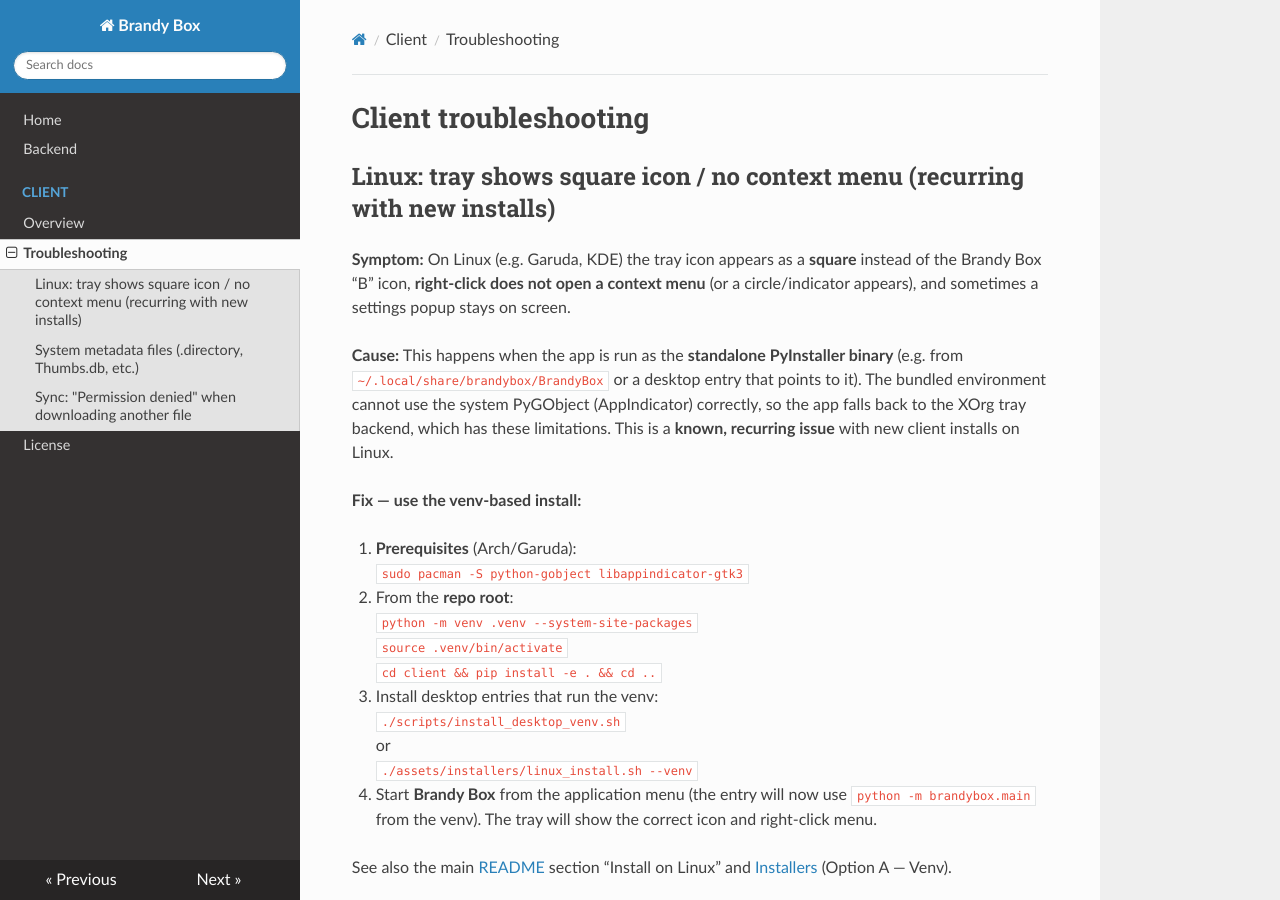
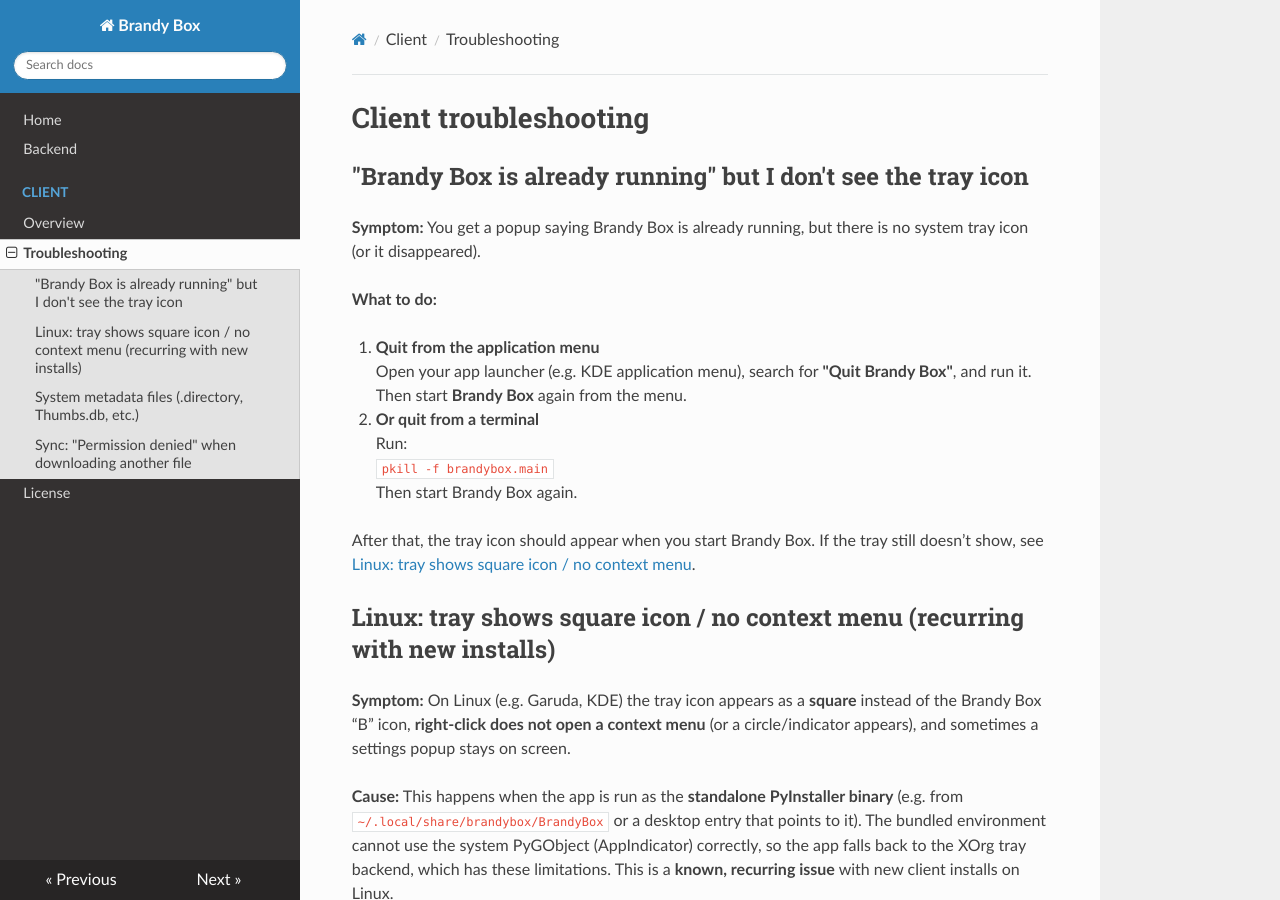
Before and after one commit to markusbrand/brandyBox, an MkDocs documentation site: the page built from docs/client/troubleshooting.md, in a window 1280 px wide and 900 px high. Built offline with MkDocs 1.6.1, drawn with Linux system fonts in a browser that asks for light colours; nearby versions of some CDN libraries.

Commit message:
Update Brandy Box running notification and troubleshooting guidance
- Enhanced the notification message when Brandy Box is already running to provide clearer instructions for users who do not see the tray icon.
- Added a new troubleshooting section in the documentation to guide users on how to resolve the issue of the missing tray icon, including steps for quitting the application from both the menu and terminal.

```diff
--- a/docs/client/troubleshooting.md
+++ b/docs/client/troubleshooting.md
@@ -1,4 +1,19 @@
 # Client troubleshooting
+
+## "Brandy Box is already running" but I don't see the tray icon
+
+**Symptom:** You get a popup saying Brandy Box is already running, but there is no system tray icon (or it disappeared).
+
+**What to do:**
+
+1. **Quit from the application menu**
+   Open your app launcher (e.g. KDE application menu), search for **"Quit Brandy Box"**, and run it. Then start **Brandy Box** again from the menu.
+2. **Or quit from a terminal**
+   Run:
+   `pkill -f brandybox.main`
+   Then start Brandy Box again.
+
+After that, the tray icon should appear when you start Brandy Box. If the tray still doesn’t show, see [Linux: tray shows square icon / no context menu](#linux-tray-shows-square-icon--no-context-menu-recurring-with-new-installs).
 
 ## Linux: tray shows square icon / no context menu (recurring with new installs)
 
```
Also changed, not shown: 1 other file.
